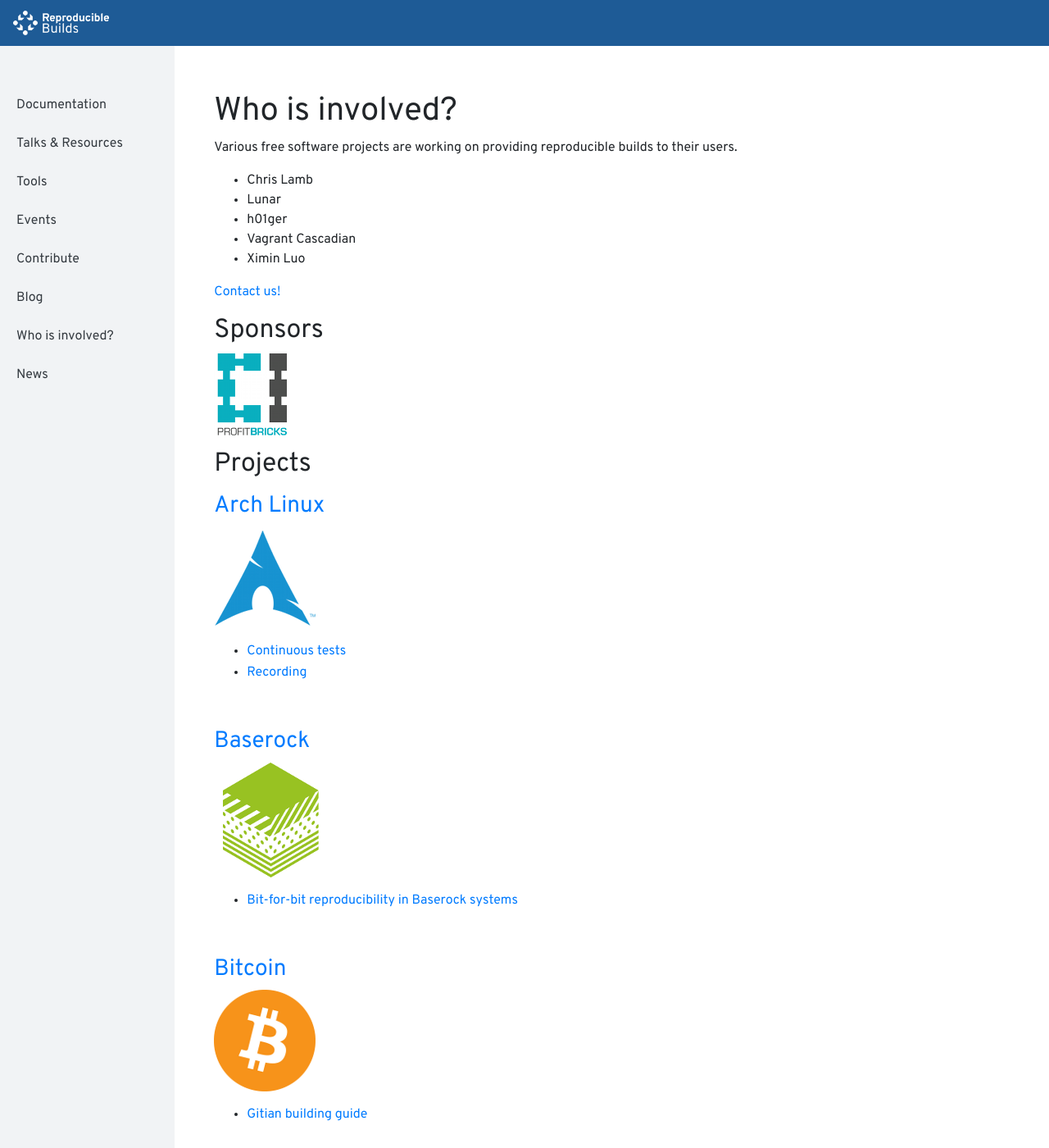
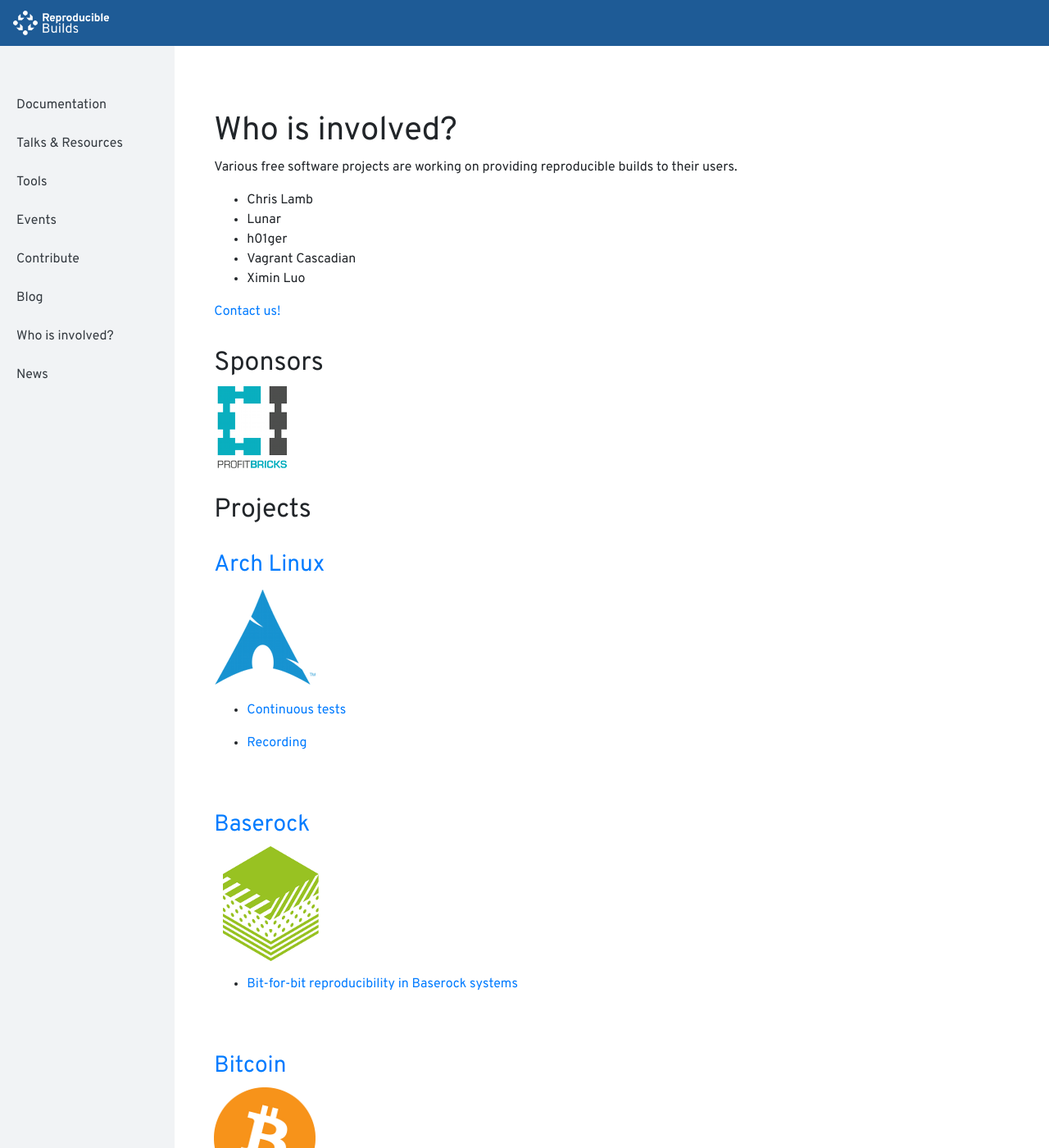
Before and after one commit to prototypefund/reproducible-website, a Jekyll site: the page built from who.md, in a window 1280 px wide and 1400 px high. Shown: the whole window at 82% size. Built offline with Jekyll 4.4.1, drawn with Linux system fonts in a browser that asks for light colours.

Commit message:
Apply some initial, easiy styling improvements to our pages.

```diff
--- a/_layouts/new/default.html
+++ b/_layouts/new/default.html
@@ -9,7 +9,7 @@
         {% include new/navbar_side.html sidebarClassName="rb-sidebar__1" %}
       </div>
       <div class="col-md-10 col-xs-12 col-sm-9 p-0">
-        <main role="main" class="content-scroll p-5 mt-2" data-spy="scroll" data-target="#components-nav" data-offset="0">
+        <main role="main" class="content-scroll p-5" data-spy="scroll" data-target="#components-nav" data-offset="0">
           {{ content }}
 
           <div class="row">
--- a/assets/styles/custom.scss
+++ b/assets/styles/custom.scss
@@ -1,5 +1,10 @@
 main {
-  ul li p {
-    margin-bottom: 0.1rem;
+  h1, h2, h3, h4, h5, h6 {
+    margin-top: 2rem;
+  }
+
+  img[src$="#center"] {
+    margin: 2rem auto;
+    display: block;
   }
 }
```
